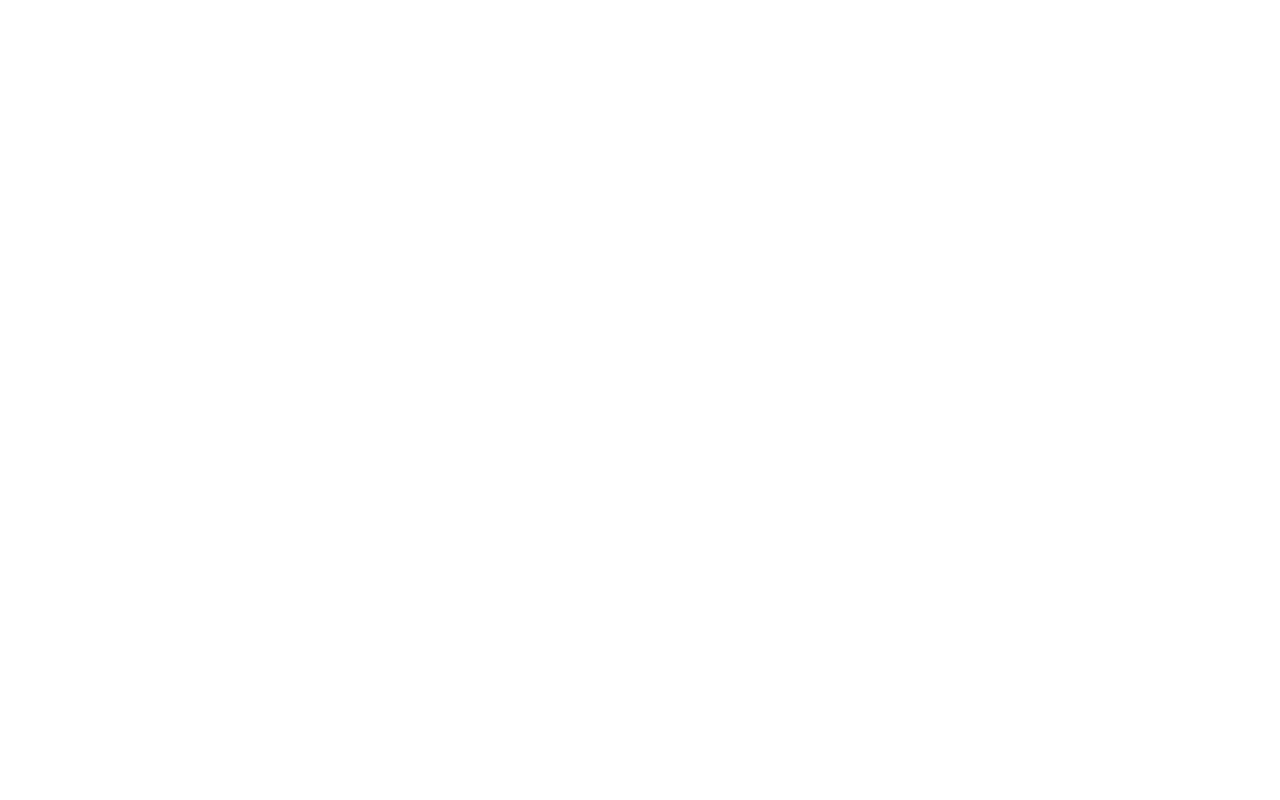
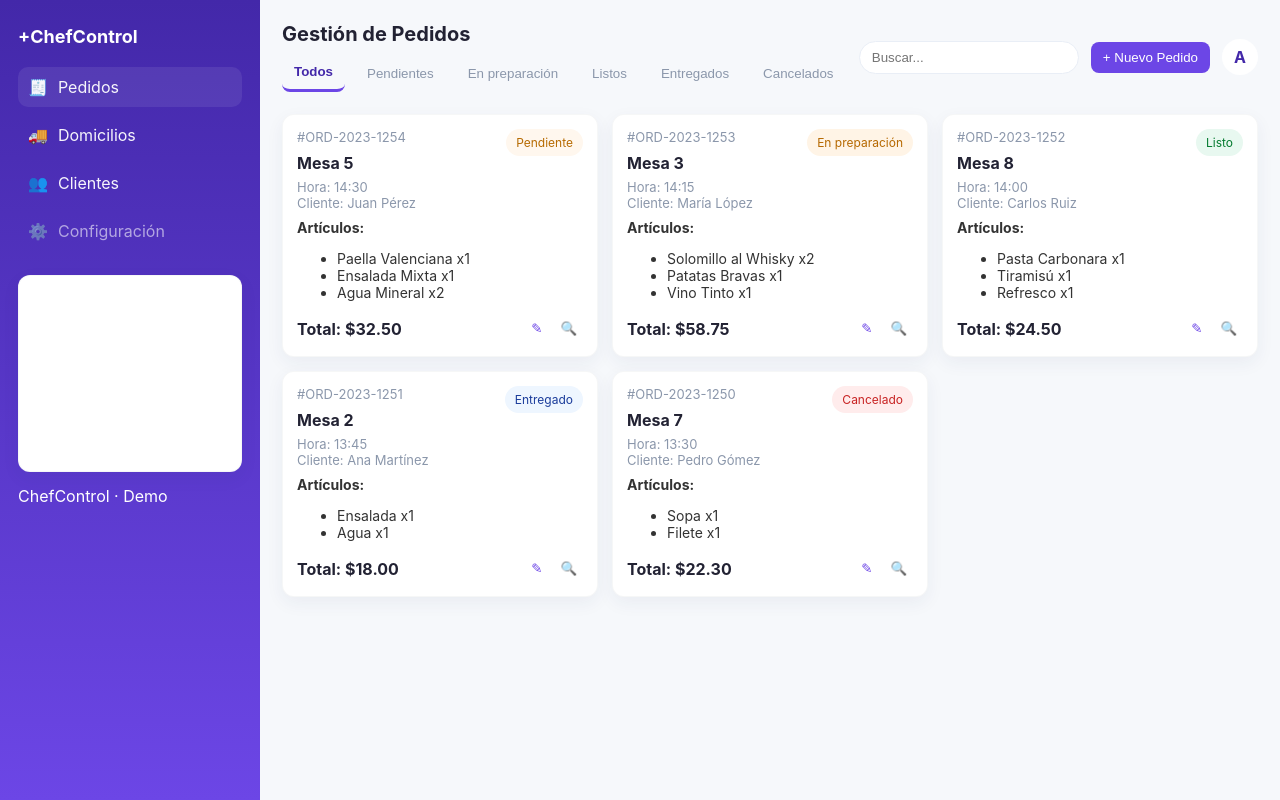
Before and after one commit to cr1st1an750/Chef-Control1, a website: page pedidos.html in a window 1280 px wide. Drawn offline with Linux system fonts and the light colour scheme.

Commit message:
se crearon las carpeas css,html,js para ordenar temporalmente los archivos

```diff
--- a/domicilios.html
+++ b/html/domicilios.html
@@ -4,7 +4,7 @@
   <meta charset="utf-8" />
   <meta name="viewport" content="width=device-width,initial-scale=1" />
   <title>ChefControl — Gestión de Domicilios</title>
-  <link rel="stylesheet" href="domicilios.css">
+  <link rel="stylesheet" href="../css/domicilios.css">
 </head>
 <body>
   <div class="app">
@@ -104,6 +104,6 @@
     </div>
   </div>
 
-  <script src="domicilios.js"></script>
+  <script src="../js/domicilios.js"></script>
 </body>
 </html>
--- a/pedidos.css
+++ b/pedidos.css
@@ -0,0 +1,78 @@
+:root{
+  --purple1:#4328a9; --purple2:#6c46e6; --bg:#f6f8fb; --card:#ffffff;
+  --muted:#8b97ab; --accent:#6c46e6; --success:#2ecc71; --warn:#ffb020; --danger:#ff6b6b;
+}
+*{box-sizing:border-box}
+body{margin:0;font-family:Inter, system-ui, Arial, sans-serif;background:var(--bg);color:#223}
+.app{display:flex;min-height:100vh}
+
+/* Sidebar */
+.sidebar{width:260px;background:linear-gradient(180deg,var(--purple1),var(--purple2));color:#fff;padding:26px 18px;display:flex;flex-direction:column;gap:14px}
+.brand{font-weight:700;font-size:18px;margin-bottom:6px}
+.nav{display:flex;flex-direction:column;gap:8px}
+.nav a{display:flex;align-items:center;gap:10px;padding:10px;border-radius:10px;color:rgba(255,255,255,0.95);text-decoration:none}
+.nav a.active{background:rgba(255,255,255,0.08)}
+.nav a.disabled{opacity:0.6;pointer-events:none}
+
+/* summary */
+.summary{margin-top:10px;padding:12px;border-radius:10px;background:rgba(255,255,255,0.06)}
+.summary .muted{font-size:12px;opacity:0.9}
+.summary .row{display:flex;justify-content:space-between;padding:6px 0;color:#fff}
+.summary .bold{font-weight:800}
+
+/* Main */
+.main{flex:1;padding:22px}
+.topbar{display:flex;justify-content:space-between;align-items:center;margin-bottom:14px}
+.topbar h1{margin:0;font-size:20px}
+.right-controls{display:flex;align-items:center;gap:12px}
+.right-controls input{padding:8px 12px;border-radius:20px;border:1px solid #e9eef6;min-width:220px}
+.avatar{width:36px;height:36px;border-radius:50%;background:#fff;color:var(--purple1);display:grid;place-items:center;font-weight:700}
+
+/* tabs */
+.tabs{display:flex;gap:10px;margin-top:8px}
+.tab{background:transparent;border:none;padding:10px 12px;border-radius:8px;cursor:pointer;color:var(--muted)}
+.tab.active{border-bottom:3px solid var(--accent);color:var(--purple1);font-weight:700}
+
+/* grid cards */
+.cardsWrap{padding-top:8px}
+.cardsGrid{display:grid;grid-template-columns:repeat(3,1fr);gap:14px}
+.card{background:var(--card);border-radius:12px;padding:14px;box-shadow:0 6px 18px rgba(34,52,94,0.06);border:1px solid rgba(35,47,68,0.04)}
+.card h4{margin:0 0 6px 0}
+.meta{color:var(--muted);font-size:13px;margin-bottom:8px}
+.items{font-size:14px;color:#333;margin-bottom:10px}
+.row{display:flex;gap:8px;align-items:center;margin-bottom:6px}
+.pill{display:inline-block;padding:6px 10px;border-radius:999px;font-size:12px;background:#eef6ff;color:#1b3c9b}
+.actions{display:flex;gap:8px;align-items:center;justify-content:flex-end}
+.badge{display:inline-block;padding:6px 10px;border-radius:999px;font-size:12px}
+.badge.pend{background:#fff7ee;color:#b66a00}
+.badge.prep{background:#fff4e6;color:#b66900}
+.badge.listo{background:#e8f8f0;color:#047a2f}
+.badge.ent{background:#eef6ff;color:#1b3c9b}
+.badge.cancel{background:#ffecec;color:#c82323}
+
+/* small buttons */
+.smallBtn{background:transparent;border:none;padding:6px;border-radius:6px;cursor:pointer}
+.smallBtn.edit{color:var(--accent)}
+.smallBtn.view{color:#64748b}
+
+/* modal & buttons */
+.btn{background:var(--accent);color:#fff;padding:8px 12px;border-radius:8px;border:none;cursor:pointer}
+.btn.secondary{background:#f3f5fb;color:var(--purple1);border:1px solid #e6e9ef}
+.modal-back{position:fixed;inset:0;background:rgba(6,12,28,0.45);display:flex;align-items:center;justify-content:center}
+.modal{background:#fff;padding:18px;border-radius:12px;min-width:320px;max-width:520px}
+.hidden{display:none}
+.modal label{display:block;margin-bottom:8px;font-size:13px}
+.modal input, .modal select, .modal textarea{width:100%;padding:8px;border-radius:8px;border:1px solid #e6e9ef}
+
+/* scrollbar */
+.cardsGrid::-webkit-scrollbar{width:8px}
+.cardsGrid::-webkit-scrollbar-thumb{background:#e0e6f8;border-radius:8px}
+
+@media (max-width:1100px){
+  .cardsGrid{grid-template-columns:repeat(2,1fr)}
+}
+@media (max-width:700px){
+  .cardsGrid{grid-template-columns:1fr}
+  .sidebar{display:none}
+  .main{padding:12px}
+}
--- a/pedidos.html
+++ b/pedidos.html
@@ -0,0 +1,85 @@
+<!doctype html>
+<html lang="es">
+<head>
+  <meta charset="utf-8" />
+  <meta name="viewport" content="width=device-width,initial-scale=1" />
+  <title>ChefControl — Gestión de Pedidos</title>
+  <link rel="stylesheet" href="pedidos.css">
+</head>
+<body>
+  <div class="app">
+    <aside class="sidebar">
+      <div class="brand">+ChefControl</div>
+      <nav class="nav">
+        <a href="pedidos.html" class="active"><span class="icon">🧾</span> Pedidos</a>
+        <a href="domicilios.html"><span class="icon">🚚</span> Domicilios</a>
+        <a href="clientes.html"><span class="icon">👥</span> Clientes</a>
+        <a href="#" class="disabled"><span class="icon">⚙️</span> Configuración</a>
+      </nav>
+
+      <div class="summary card">
+        <div class="small muted">RESUMEN DEL DÍA</div>
+        <div class="row"><div>Pedidos totales:</div><div class="bold" id="sumTotal">0</div></div>
+        <div class="row"><div>Pendientes:</div><div id="sumPending">0</div></div>
+        <div class="row"><div>Completados:</div><div id="sumDone">0</div></div>
+        <div class="row"><div>Ingresos:</div><div id="sumIncome">$0.00</div></div>
+      </div>
+
+      <div class="footer">ChefControl · Demo</div>
+    </aside>
+
+    <main class="main">
+      <header class="topbar">
+        <div>
+          <h1>Gestión de Pedidos</h1>
+          <div class="tabs" role="tablist" aria-label="Filtros de pedidos">
+            <button class="tab active" data-tab="all">Todos</button>
+            <button class="tab" data-tab="pendiente">Pendientes</button>
+            <button class="tab" data-tab="preparacion">En preparación</button>
+            <button class="tab" data-tab="listo">Listos</button>
+            <button class="tab" data-tab="entregado">Entregados</button>
+            <button class="tab" data-tab="cancelado">Cancelados</button>
+          </div>
+        </div>
+
+        <div class="right-controls">
+          <input id="searchOrders" placeholder="Buscar..." />
+          <button class="btn" id="btnNewOrder">+ Nuevo Pedido</button>
+          <div class="avatar">A</div>
+        </div>
+      </header>
+
+      <section class="cardsWrap">
+        <div id="ordersGrid" class="cardsGrid">
+          <!-- tarjetas generadas por JS -->
+        </div>
+      </section>
+    </main>
+  </div>
+
+  <!-- Modal Nuevo Pedido -->
+  <div id="modalOrder" class="modal-back hidden" aria-hidden="true">
+    <div class="modal">
+      <h3>Nuevo Pedido</h3>
+      <label>Nombre cliente<input id="o_client" /></label>
+      <label>Mesa<input id="o_table" /></label>
+      <label>Hora<input id="o_time" type="time" /></label>
+      <label>Artículos (línea por artículo)<textarea id="o_items" rows="4" placeholder="Ej: Paella Valenciana x1"></textarea></label>
+      <label>Total<input id="o_total" type="number" step="0.01" /></label>
+      <label>Estado
+        <select id="o_state">
+          <option value="pendiente">Pendiente</option>
+          <option value="preparacion">En preparación</option>
+          <option value="listo">Listo</option>
+        </select>
+      </label>
+      <div class="modalActions">
+        <button class="btn secondary" id="orderCancel">Cancelar</button>
+        <button class="btn" id="orderSave">Guardar</button>
+      </div>
+    </div>
+  </div>
+
+  <script src="pedidos.js"></script>
+</body>
+</html>
--- a/pedidos.js
+++ b/pedidos.js
@@ -0,0 +1,177 @@
+// elementos DOM
+const ordersGrid = document.getElementById('ordersGrid');
+const searchOrders = document.getElementById('searchOrders');
+const tabs = Array.from(document.querySelectorAll('.tab'));
+const sumTotal = document.getElementById('sumTotal');
+const sumPending = document.getElementById('sumPending');
+const sumDone = document.getElementById('sumDone');
+const sumIncome = document.getElementById('sumIncome');
+
+const btnNewOrder = document.getElementById('btnNewOrder');
+const modalOrder = document.getElementById('modalOrder');
+const orderCancel = document.getElementById('orderCancel');
+const orderSave = document.getElementById('orderSave');
+
+// datos de ejemplo
+let orders = [
+  { id: 1254, code:'#ORD-2023-1254', table:5, time:'14:30', client:'Juan Pérez', items:['Paella Valenciana x1','Ensalada Mixta x1','Agua Mineral x2'], total:32.50, state:'pendiente' },
+  { id: 1253, code:'#ORD-2023-1253', table:3, time:'14:15', client:'María López', items:['Solomillo al Whisky x2','Patatas Bravas x1','Vino Tinto x1'], total:58.75, state:'preparacion' },
+  { id: 1252, code:'#ORD-2023-1252', table:8, time:'14:00', client:'Carlos Ruiz', items:['Pasta Carbonara x1','Tiramisú x1','Refresco x1'], total:24.50, state:'listo' },
+  { id: 1251, code:'#ORD-2023-1251', table:2, time:'13:45', client:'Ana Martínez', items:['Ensalada x1','Agua x1'], total:18.00, state:'entregado' },
+  { id: 1250, code:'#ORD-2023-1250', table:7, time:'13:30', client:'Pedro Gómez', items:['Sopa x1','Filete x1'], total:22.30, state:'cancelado' }
+];
+
+// render
+function renderOrders(list){
+  ordersGrid.innerHTML = '';
+  if(!list.length){ ordersGrid.innerHTML = '<div class="muted">No hay pedidos</div>'; return; }
+  list.forEach(o=>{
+    const card = document.createElement('div');
+    card.className = 'card';
+    const badgeClass = stateToBadge(o.state);
+    card.innerHTML = `
+      <div style="display:flex;justify-content:space-between;align-items:flex-start">
+        <div>
+          <div class="meta small">${o.code}</div>
+          <h4>Mesa ${o.table}</h4>
+          <div class="meta">Hora: ${o.time}<br>Cliente: ${o.client}</div>
+        </div>
+        <div class="actions">
+          <div class="badge ${badgeClass}">${humanState(o.state)}</div>
+        </div>
+      </div>
+
+      <div class="items"><strong>Artículos:</strong>
+        <ul>${o.items.map(it=>`<li>${it}</li>`).join('')}</ul>
+      </div>
+
+      <div style="display:flex;align-items:center;justify-content:space-between">
+        <div><strong>Total: $${o.total.toFixed(2)}</strong></div>
+        <div style="display:flex;gap:6px;align-items:center">
+          <button class="smallBtn edit" data-id="${o.id}" title="Editar">✎</button>
+          <button class="smallBtn view" data-id="${o.id}" title="Ver">🔍</button>
+        </div>
+      </div>
+    `;
+    ordersGrid.appendChild(card);
+  });
+
+  // listeners
+  document.querySelectorAll('.smallBtn.edit').forEach(b=>{
+    b.onclick = ()=> openEdit(Number(b.dataset.id));
+  });
+  document.querySelectorAll('.smallBtn.view').forEach(b=>{
+    b.onclick = ()=> alert('Ver pedido: ' + b.dataset.id);
+  });
+}
+
+function stateToBadge(s){
+  if(s==='pendiente') return 'pend';
+  if(s==='preparacion') return 'prep';
+  if(s==='listo') return 'listo';
+  if(s==='entregado') return 'ent';
+  if(s==='cancelado') return 'cancel';
+  return '';
+}
+function humanState(s){
+  if(s==='pendiente') return 'Pendiente';
+  if(s==='preparacion') return 'En preparación';
+  if(s==='listo') return 'Listo';
+  if(s==='entregado') return 'Entregado';
+  if(s==='cancelado') return 'Cancelado';
+  return s;
+}
+
+// filtros
+let activeTab = 'all';
+function applyFilters(){
+  const q = (searchOrders.value||'').toLowerCase().trim();
+  let list = orders.slice();
+  if(activeTab !== 'all'){
+    if(activeTab==='pendiente') list = list.filter(x=>x.state==='pendiente');
+    if(activeTab==='preparacion') list = list.filter(x=>x.state==='preparacion');
+    if(activeTab==='listo') list = list.filter(x=>x.state==='listo');
+    if(activeTab==='entregado') list = list.filter(x=>x.state==='entregado');
+    if(activeTab==='cancelado') list = list.filter(x=>x.state==='cancelado');
+  }
+  if(q){
+    list = list.filter(x=> (x.code + x.client + x.items.join(' ') + x.table).toString().toLowerCase().includes(q) );
+  }
+  renderOrders(list);
+  updateSummary();
+}
+
+// pestañas
+tabs.forEach(t=>{
+  t.addEventListener('click', ()=>{
+    tabs.forEach(x=>x.classList.remove('active'));
+    t.classList.add('active');
+    activeTab = t.dataset.tab;
+    applyFilters();
+  });
+});
+
+// resumen lateral
+function updateSummary(){
+  sumTotal.textContent = orders.length;
+  sumPending.textContent = orders.filter(o=>o.state==='pendiente').length;
+  sumDone.textContent = orders.filter(o=>o.state==='entregado').length;
+  const income = orders.reduce((s,o)=>s + (Number(o.total)||0),0);
+  sumIncome.textContent = '$' + income.toFixed(2);
+}
+
+// CRUD modal
+btnNewOrder.onclick = ()=>{ openModalNew(); };
+orderCancel.onclick = ()=> closeModal();
+orderSave.onclick = ()=> saveOrder();
+
+function openModalNew(){
+  modalOrder.classList.remove('hidden'); modalOrder.setAttribute('aria-hidden','false');
+  document.getElementById('o_client').value=''; document.getElementById('o_table').value=''; document.getElementById('o_time').value=''; document.getElementById('o_items').value=''; document.getElementById('o_total').value='';
+  document.getElementById('o_state').value='pendiente';
+  modalOrder.dataset.editId = '';
+}
+
+function closeModal(){ modalOrder.classList.add('hidden'); modalOrder.setAttribute('aria-hidden','true'); modalOrder.dataset.editId = ''; }
+
+function saveOrder(){
+  const c = document.getElementById('o_client').value.trim();
+  const table = document.getElementById('o_table').value.trim();
+  const time = document.getElementById('o_time').value || '00:00';
+  const itemsRaw = document.getElementById('o_items').value.trim();
+  const total = parseFloat(document.getElementById('o_total').value) || 0;
+  const state = document.getElementById('o_state').value;
+  if(!c || !table || !itemsRaw){ alert('Completa cliente, mesa y artículos'); return; }
+  const items = itemsRaw.split('\n').map(s=>s.trim()).filter(Boolean);
+  if(modalOrder.dataset.editId){
+    // edit
+    const id = Number(modalOrder.dataset.editId);
+    const ord = orders.find(x=>x.id===id);
+    if(ord){
+      ord.client = c; ord.table = table; ord.time = time; ord.items = items; ord.total = total; ord.state = state;
+    }
+  } else {
+    const nextId = orders.length? Math.max(...orders.map(o=>o.id))+1 : 1000;
+    orders.unshift({id: nextId, code: '#ORD-2023-' + nextId, table: table, time: time, client: c, items: items, total: total, state: state});
+  }
+  closeModal();
+  applyFilters();
+}
+
+// editar rapido
+function openEdit(id){
+  const ord = orders.find(x=>x.id===id);
+  if(!ord) return;
+  modalOrder.classList.remove('hidden'); modalOrder.setAttribute('aria-hidden','false');
+  document.getElementById('o_client').value = ord.client;
+  document.getElementById('o_table').value = ord.table;
+  document.getElementById('o_time').value = ord.time;
+  document.getElementById('o_items').value = ord.items.join('\n');
+  document.getElementById('o_total').value = ord.total;
+  document.getElementById('o_state').value = ord.state;
+  modalOrder.dataset.editId = id;
+}
+
+// search & initial
+searchOrders.oninput = () => applyFilters();
+applyFilters();
```
Also changed, not shown: css/domicilios.css (renamed from domicilios.css), js/domicilios.js (renamed from domicilios.js).
